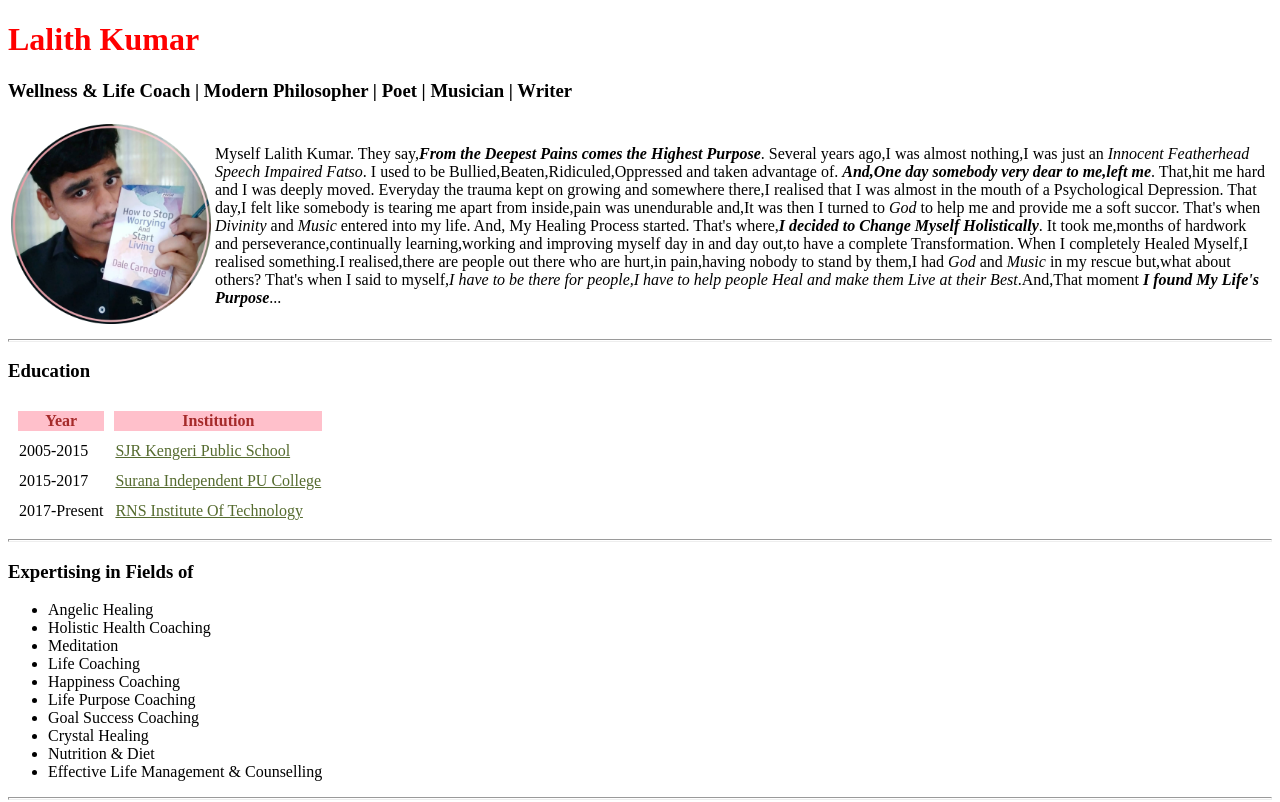
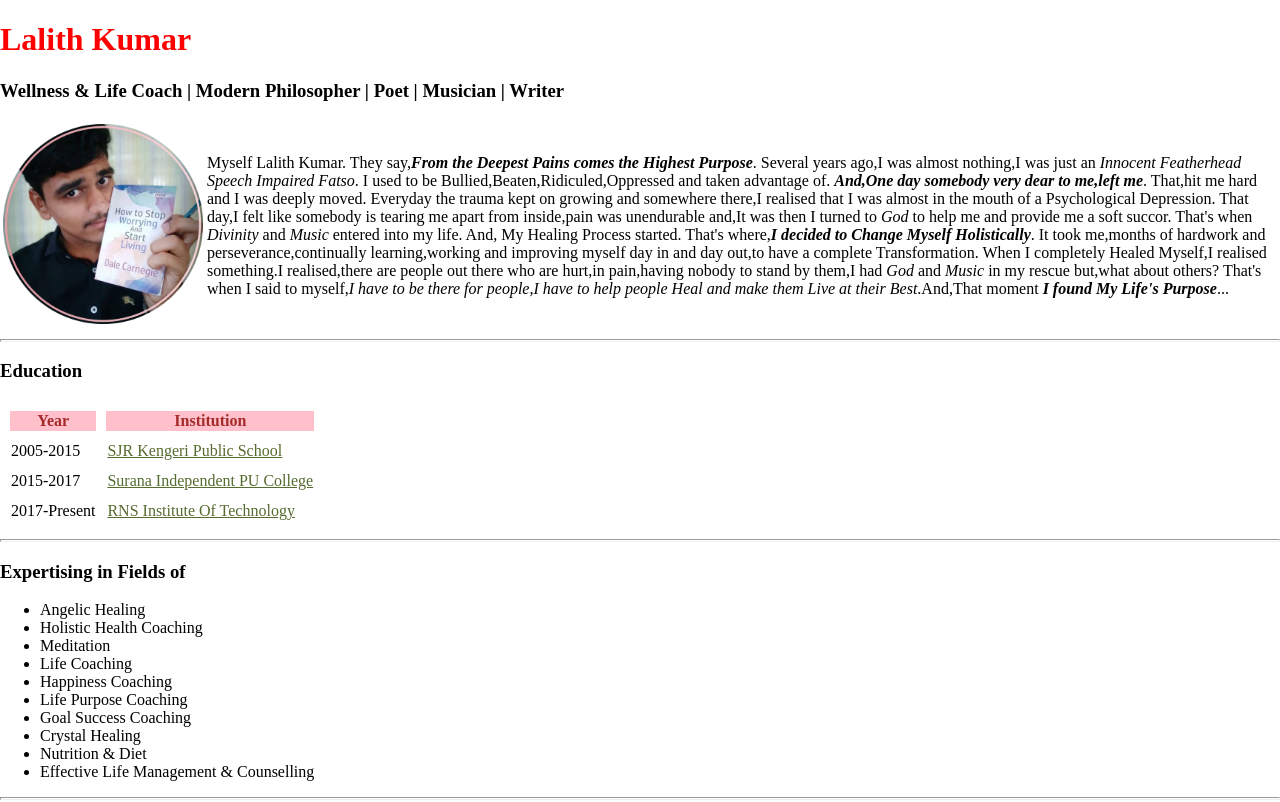
Before and after one commit to amlalithkumar/me1, a plain HTML site: page index.html in a window 1280 px wide. Shown: the top 802 px of the page. Drawn offline with Linux system fonts and the light colour scheme.

Commit message:
Update index.html

```diff
--- a/index.html
+++ b/index.html
@@ -6,7 +6,7 @@
   <title>Lalith Kumar | Home</title>
 </head>
 
-<body link="darkolivegreen" vlink="crimson" alink="orange">
+<body link="darkolivegreen" vlink="crimson" alink="orange" style="margin:0;">
   <h1>
     <font color="red">Lalith Kumar</font>
   </h1>
```
